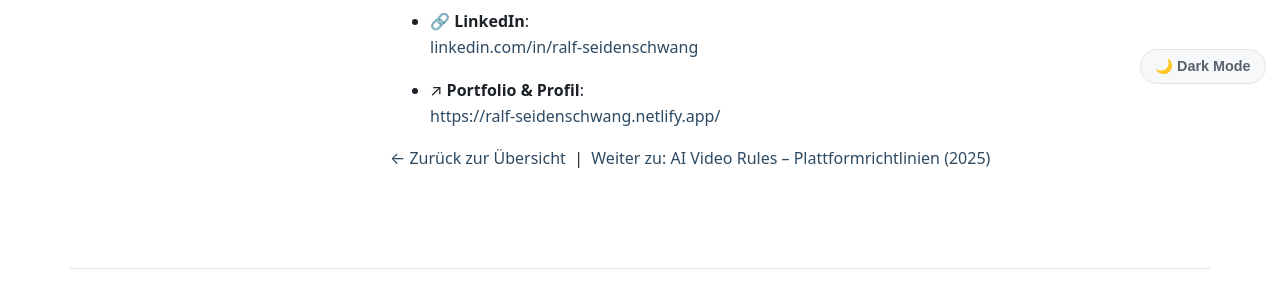
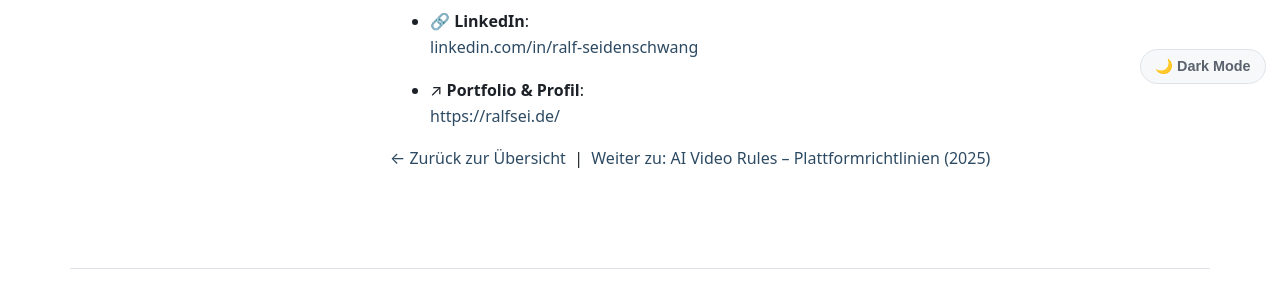
Before and after one commit to RalfSei/RalfSei.github.io, a Jekyll site: the page built from _pages/ueber-mich.md, in a window 1280 px wide. Shown: the part 802-1102 px from the top of the page. Built offline with Jekyll 4.4.1, drawn with Linux system fonts in a browser that asks for light colours; some of the changed lines change nothing that is shown.

Commit message:
Update portfolio URL in configuration file

```diff
--- a/_config.yml
+++ b/_config.yml
@@ -1,5 +1,5 @@
 title: "RalfSei"
-portfolio_url: "https://ralf-seidenschwang.netlify.app/"
+portfolio_url: "https://ralfsei.de/"
 markdown: kramdown
 
 collections:
```
